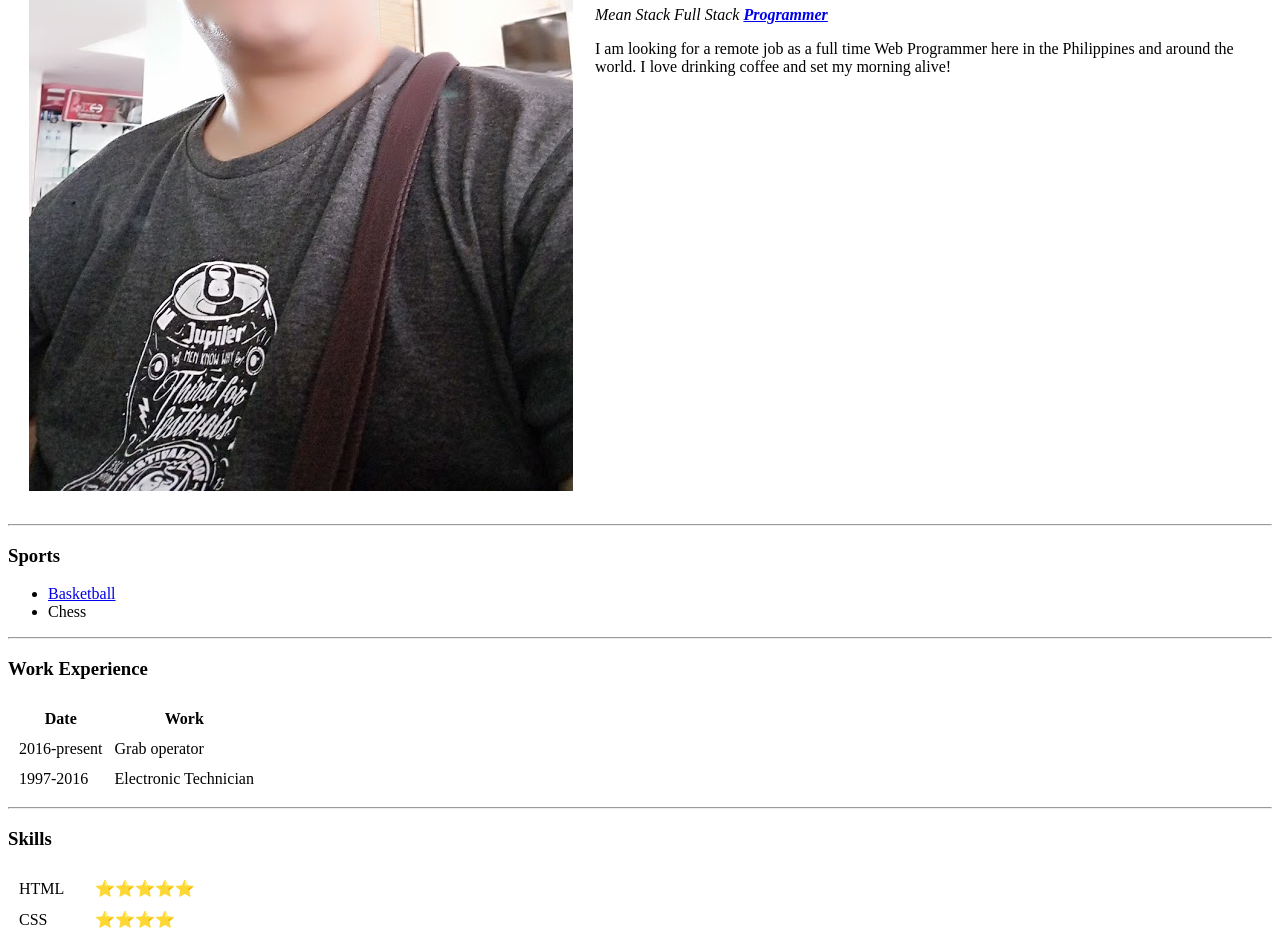
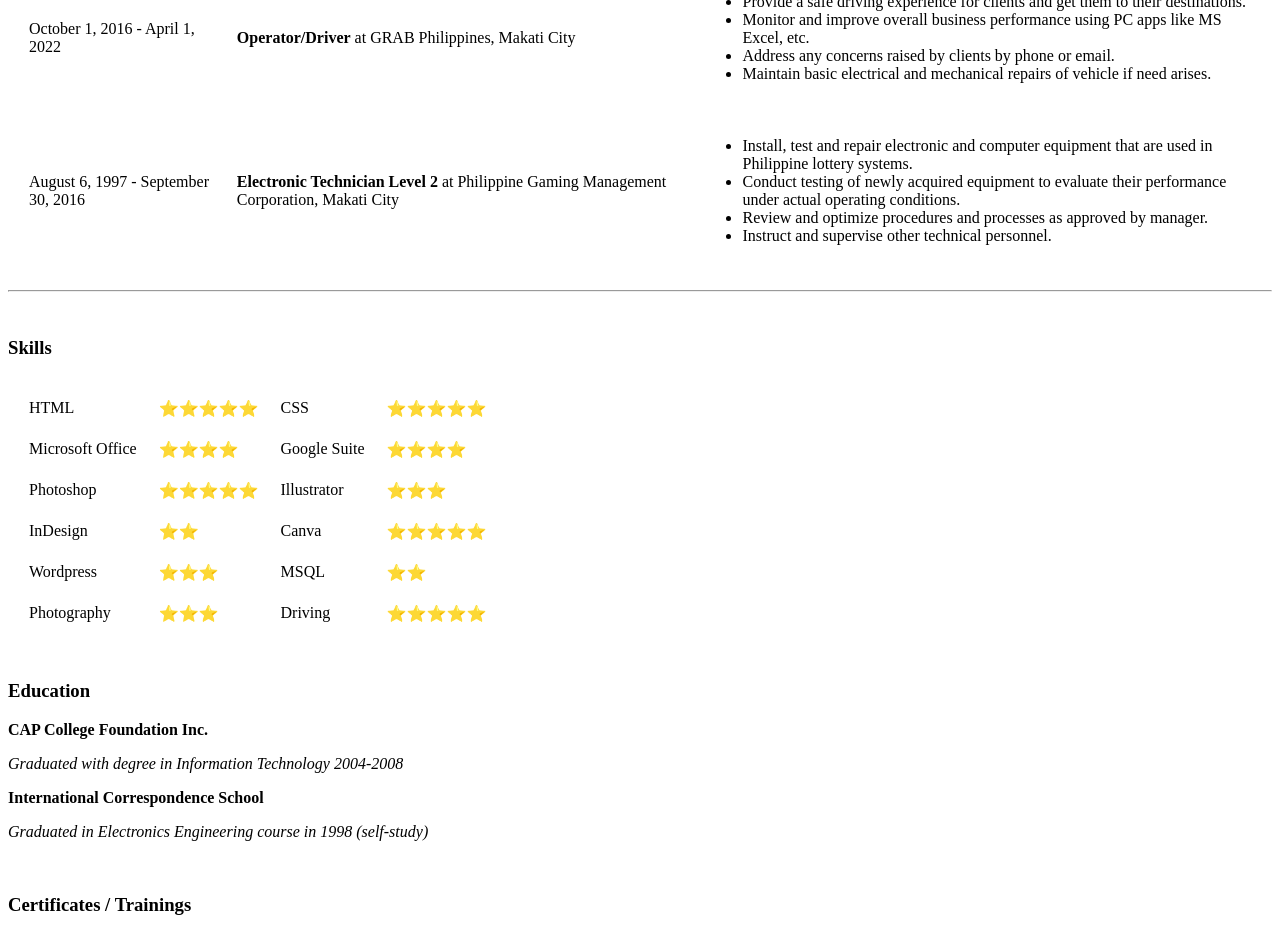
Before and after one commit to em-mar/cv, a plain HTML site: page index.html in a window 1280 px wide. Shown: the part 505-1441 px from the top of the page. Drawn offline with Linux system fonts and the light colour scheme.

Commit message:
Update index.html
Latest update is April 27, 2022

```diff
--- a/index.html
+++ b/index.html
@@ -1,70 +1,112 @@
 <!DOCTYPE html>
-<html lang="en" dir="ltr">
-
+<html lang="en">
 <head>
-  <meta charset="utf-8">
-  <title>Emmanuel Personal Site</title>
+    <meta charset="UTF-8">
+    <meta http-equiv="X-UA-Compatible" content="IE=edge">
+    <meta name="viewport" content="width=device-width, initial-scale=1.0">
+    <title>Emmanuiel Mar Resume</title>
 </head>
-
 <body>
     <table cellspacing="20">
         <tr>
-      <td><img src="Inoy.jpg" alt="emmanuel mar"></td>
-      <td>
-        <h1>Emmanuel Mar</h1>
-        <p><em>Mean Stack Full Stack <strong><a href="https://en.wikipedia.org/wiki/Programmer">Programmer</a></strong></em></p>
-        <p>I am looking for a remote job as a full time Web Programmer here in the Philippines and around the world. I love drinking coffee and set my morning alive!</p>
+            <td><img src="mar-emmanuel morales-picture.png" alt="Emmanuel Mar profile picture"></td>
+            <td><h1>Emmanuel Mar</h1>
+                <p><em>Designer and Programmer. Love to brew my own coffee!</em> </p>
+                <br>
+                <p>1924 Road 13 Fabie Estate, Sta. Ana, Manila, Philippines   &nbsp;  &nbsp;      phone: +63 9614215518></p>
+                <p>email: marem301030@gmail.com  &nbsp; &nbsp;  linkedIn:  <a href="https://www.linkedin.com/in/emmanuel-mar-8ba907204/">https://www.linkedin.com/in/emmanuel-mar-8ba907204/</a></p></td>
+        </tr>
+    </table>
+
+
+    <hr>
+    <p>A hardworking and self-motivated professional with over 20 years of experience in jobs requiring varying skill-levels, committed to pursuing a long-term career change in virtual assistant, web programming and design. Friendly, coachable, team player, and committed to providing high-quality service.</p>
+    <br>
+    <h3>Work Experience</h3>
+    <table cellspacing="20">
+        <tr>
+            <th>Dates</th>
+            <th>Work</th>
+            <th>Summary of Duties</th>
+        </tr>
+        <tr>
+            <td>October 1, 2016 - April 1, 2022</td>
+            <td><strong>Operator/Driver</strong> at GRAB Philippines, Makati City</td>
+            <td> <ul>
+                <li>Provide a safe driving experience for clients and get them to their destinations.</li>
+                <li>Monitor and improve overall business performance using PC apps like MS Excel, etc.</li>
+                <li>Address any concerns raised by clients by phone or email.</li>
+                <li>Maintain basic electrical and mechanical repairs of vehicle if need arises. </li>
+            </ul></td>
+        </tr>
+        <tr>
+            <td>August 6, 1997 - September 30, 2016</td>
+            <td><strong>Electronic Technician Level 2</strong> at Philippine Gaming Management Corporation, Makati City</td>
+            <td><ul>
+                <li>Install, test and repair electronic and computer equipment that are used in Philippine lottery systems.</li>
+                <li>Conduct testing of newly acquired equipment to evaluate their performance under actual operating conditions.</li>
+                <li>Review and optimize procedures and processes as approved by manager.</li>
+                <li>Instruct and supervise other technical personnel.</li>
+                </ul>
             </td>
         </tr>
     </table>
     <hr>
-  <h3>Sports</h3>
-  <ul>
-    <li><a href="https://en.wikipedia.org/wiki/Basketball">Basketball</a></li>
-    <li>Chess</li>
-  </ul>
-  <hr>
-  <h3>Work Experience</h3>
-  <table cellspacing="10px">
-    <thead>
-    <tbody>
+    <br>
+    <h3>Skills</h3>
+    <table cellspacing="20">
         <tr>
-        <th>Date</th>
-        <th>Work</th>
-      </tr>
-    </tbody>
-    <tr>
-      <td>2016-present</td>
-      <td>Grab operator</td>
+            <td>HTML</td>
+            <td>⭐⭐⭐⭐⭐</td>
+            <td>CSS</td>
+            <td>⭐⭐⭐⭐⭐</td>
         </tr>
         <tr>
-      <td>1997-2016</td>
-      <td>Electronic Technician</td>
-    </tr>
-    </thead>
-  </table>
-  <hr>
-  <h3>Skills</h3>
-  <table cellspacing="10px">
-    <tr>
-      <td>HTML </td>
-      <td>⭐⭐⭐⭐⭐ </td>
-    </tr>
-    <tr>
-      <td>CSS</td>
+            <td>Microsoft Office</td>
+            <td>⭐⭐⭐⭐</td>
+            <td>Google Suite</td>
             <td>⭐⭐⭐⭐</td>
         </tr>
         <tr>
-      <td>Javascript</td>
+            <td>Photoshop</td>
+            <td>⭐⭐⭐⭐⭐</td>
+            <td>Illustrator</td>
             <td>⭐⭐⭐</td>
         </tr>
         <tr>
-      <td>jQuery</td>
+            <td>InDesign</td>
+            <td>⭐⭐</td>
+            <td>Canva</td>
+            <td>⭐⭐⭐⭐⭐</td>
+        </tr>
+        <tr>
+            <td>Wordpress</td>
+            <td>⭐⭐⭐</td>
+            <td>MSQL</td>
             <td>⭐⭐</td>
         </tr>
+        <tr>
+            <td>Photography</td>
+            <td>⭐⭐⭐</td>
+            <td>Driving</td>
+            <td>⭐⭐⭐⭐⭐</td>
+        </tr>
     </table>
-  <h3><a href="hobbies.html">My Hobbies</a></h3>
-  <h3><a href="contact-me.html">Contact-Me</a></h3>
+    <br>
+    <h3>Education</h3>
+    <p><strong>CAP College Foundation Inc.</strong></p>
+    <p><em>Graduated with  degree in Information Technology 2004-2008</em></p>
+    <p><strong>International Correspondence School</strong></p>
+    <p><em>Graduated in Electronics Engineering course in 1998 (self-study)</em></p>
+    <br>
+    <h3>Certificates / Trainings</h3>
+    <ul>
+        <li>Certificate in Technical Support, August 2021, Infomatics College</li>
+        <li>Certificate in Virtual Assistant, November 15, 2021, Informatics College</li>
+        <li>Certificate in Graphics Design, November 15, 2021, Informatics College</li>
+    </ul>
+    <br>
+
 
 </body>
 </html>
```
Lines whose indentation alone changed are shown as unchanged.
